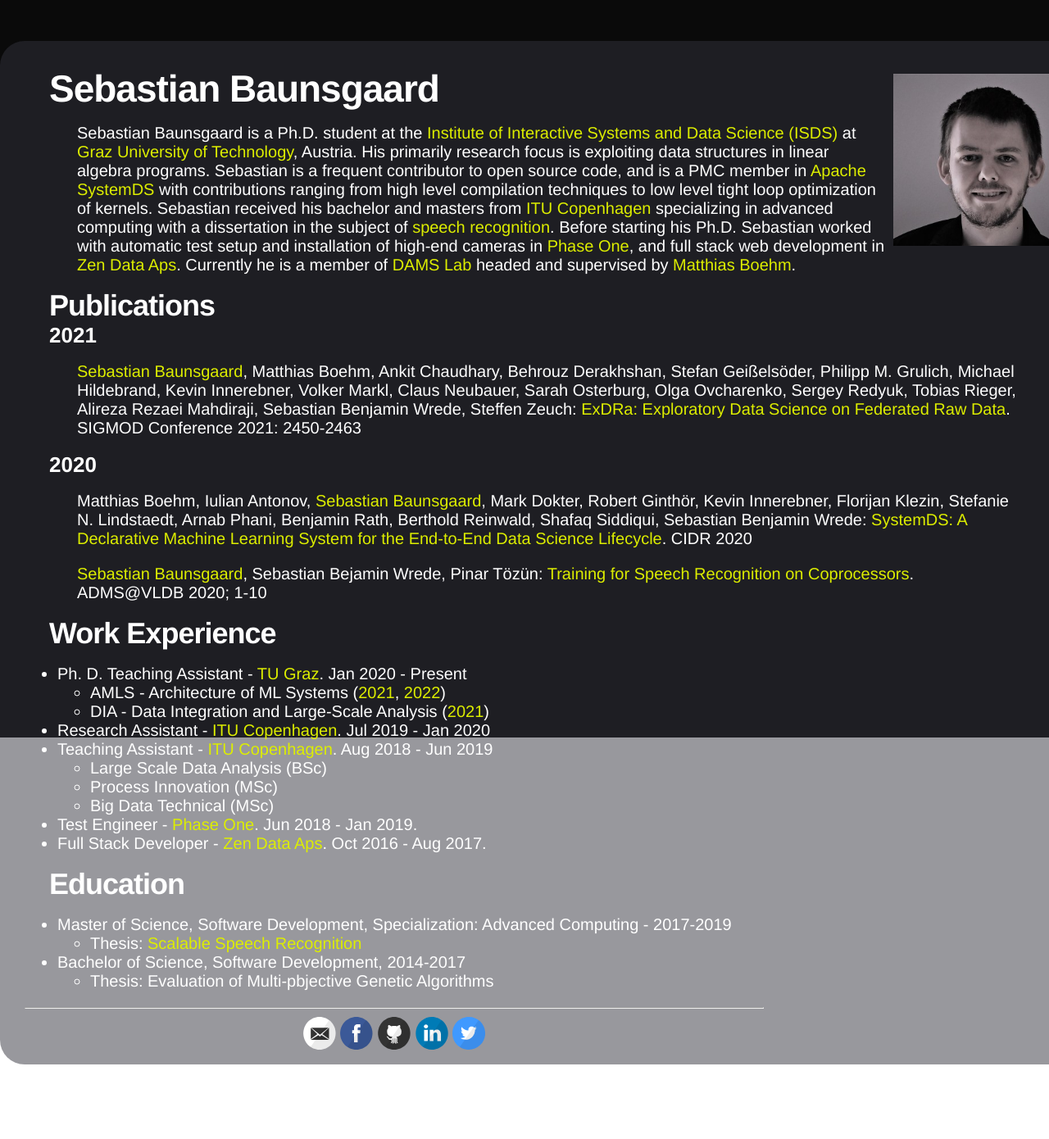
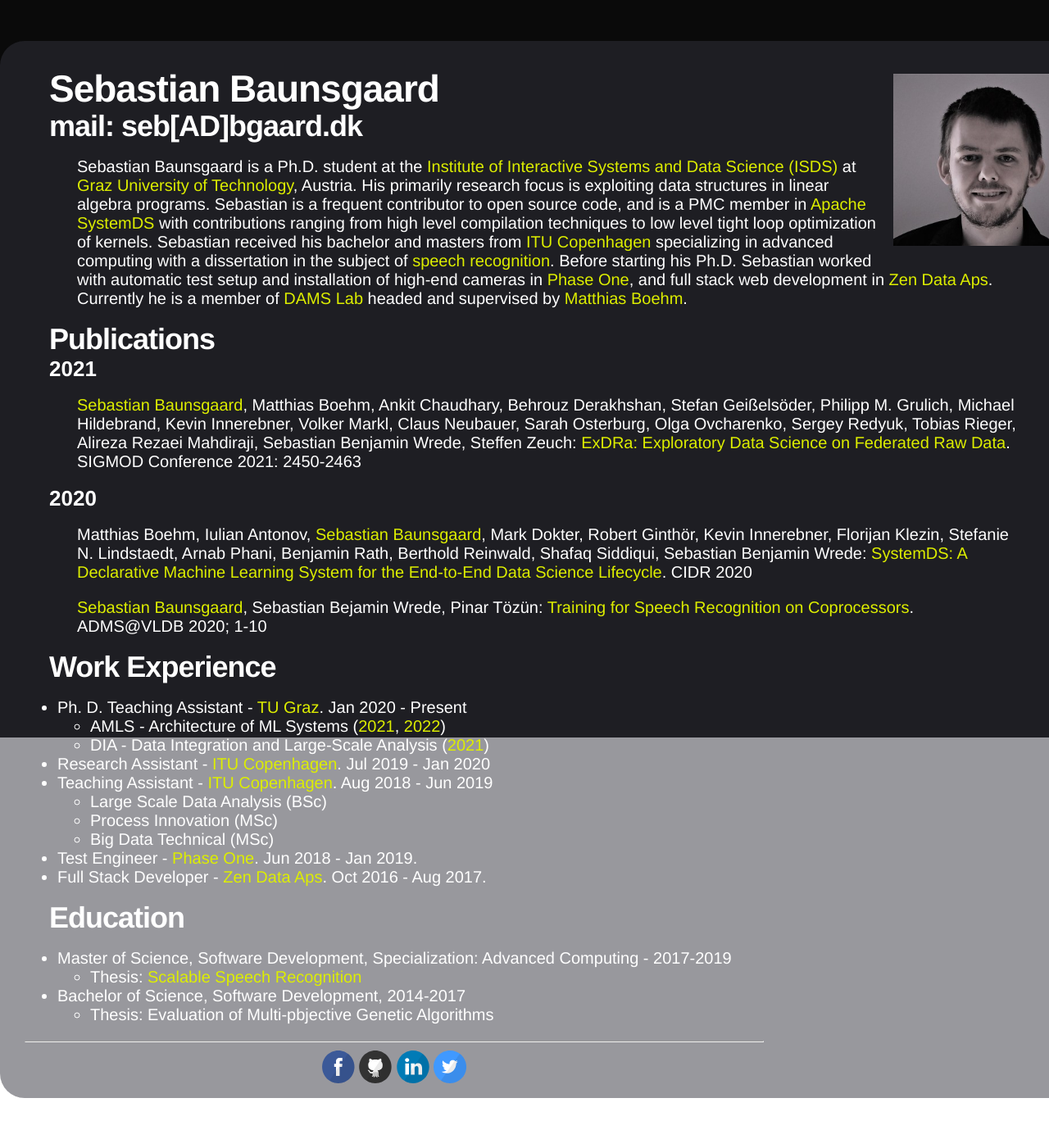
Before and after one commit to Baunsgaard/baunsgaard.github.io, a Jekyll site: the page built from index.md, in a window 1280 px wide. Shown: the whole page at 82% size. Built offline with Jekyll 4.4.1, drawn with Linux system fonts in a browser that asks for light colours; our own code applies the rules of GitHub Pages for plain Markdown files; before the commit the page ends 1349 px from its top, so only the background shows below that; part of the change alters nothing that is shown.

```diff
--- a/_config.yml
+++ b/_config.yml
@@ -14,7 +14,7 @@
 # You can create any custom variable you would like, and they will be accessible
 # in the templates via {{ site.myvariable }}.
 title: Baunsgaard Homepage
-email: seb@bgaard.com
+# email: seb@bgaard.com
 description: >-
   Page for the Baunsgaard homepage
 baseurl: "" # the subpath of your site, e.g. /blog
@@ -24,7 +24,7 @@ linkedin_username: sebastianbaunsgaard
 
 footer-links:
   dribbble:
-  email: seb@bgaard.dk
+  # email: seb@bgaard.dk
   facebook: sebastian.baunsgaard.5
   flickr:
   github: baunsgaard
--- a/index.md
+++ b/index.md
@@ -3,6 +3,8 @@ layout: base
 ---
 
 # Sebastian Baunsgaard
+
+## mail: seb\[AD\]bgaard.dk
 
 Sebastian Baunsgaard is a Ph.D. student at the [Institute of Interactive Systems and Data Science (ISDS)](https://www.tugraz.at/institutes/isds/home/) at
 [Graz University of Technology](https://www.tugraz.at/home/), Austria.
```
